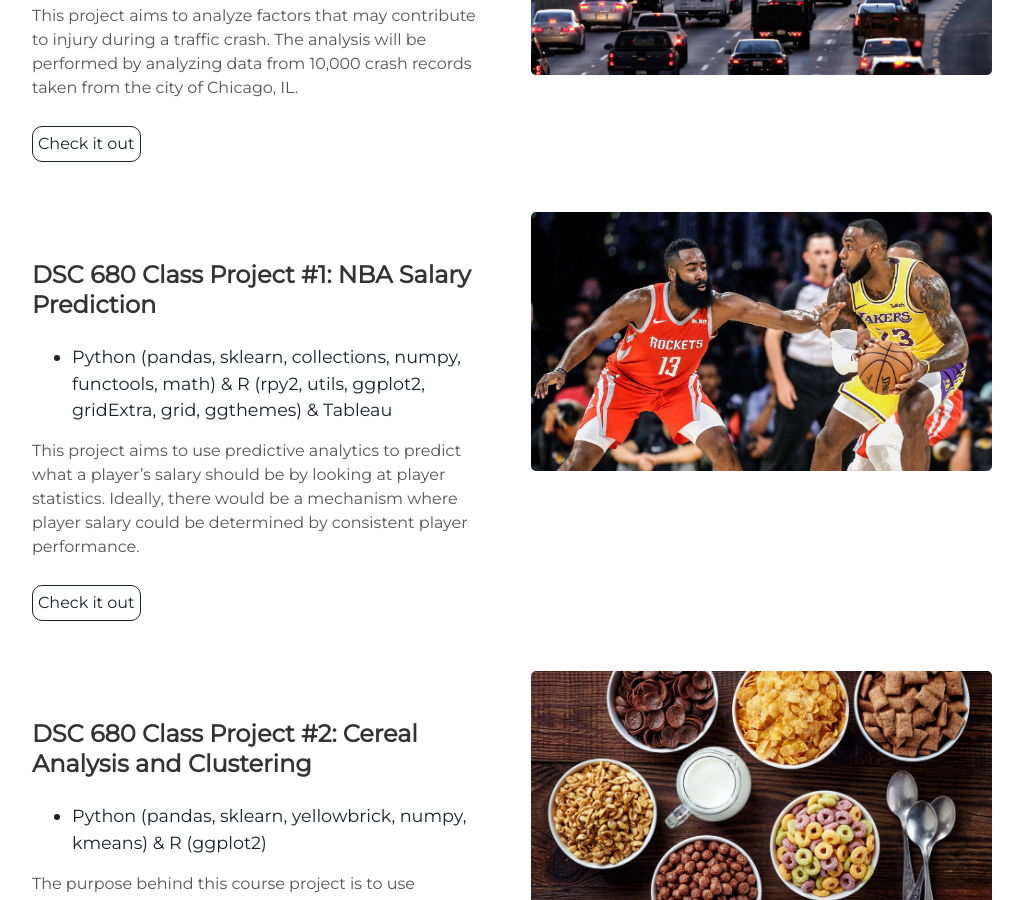
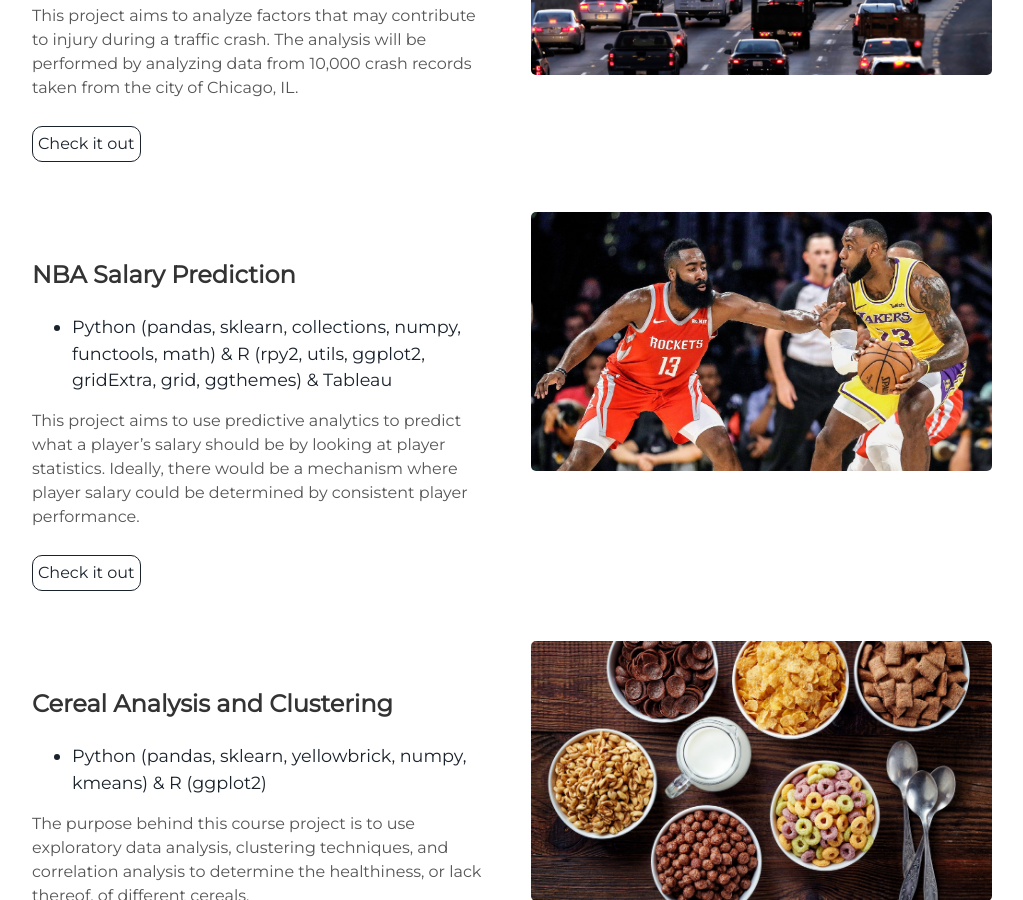
Before and after one commit to Jonathan813/Portfolio, a Jekyll site: the page built from index.html, in a window 1280 px wide and 900 px high, scrolled down 4514 px. Shown: the whole window, without its empty margins (128-1151 px from the left). Built offline with Jekyll 4.4.1, drawn with Linux system fonts in a browser that asks for light colours; some of the changed text lies outside the part shown.

Commit message:
Updating files

```diff
--- a/_includes/about.html
+++ b/_includes/about.html
@@ -1,4 +1,4 @@
- <div class="user-details">
+ <div name="about" class="user-details">
   <h1> My Expertise</h1>
   <p>Programmer with 5+ years of experience with a demonstrated history of driving client solutions. Proficient in data analytics using Python and R. Interested in Machine Learning and problem-solving.</p>
 </div>
--- a/_includes/header.html
+++ b/_includes/header.html
@@ -9,8 +9,9 @@
         <a aria-label="My Github" target="_blank" href="#"><i class="icon fa fa-github-alt" aria-hidden="true"></i></a>
       </div>
       <div class="header-links">
-        <a class="link" href="#about" data-scroll>About Me</a>
-        <a class="link" href="#projects" data-scroll>Projects</a>
+        <a class="link" href="https://jonathan813.github.io/Portfolio/#about" data-scroll>About Me</a>
+        <a class="link" href="#projects" data-scroll>GitHub Repositories</a>
+        <a class="link" href="https://www.linkedin.com/in/jonathan-e-lawrence/" data-scroll>LinkedIn</a>
       </div>
   </div>
   <a class="down" href="#about" data-scroll><i class="icon fa fa-chevron-down" aria-hidden="true"></i></a>
--- a/_includes/projects.html
+++ b/_includes/projects.html
@@ -133,7 +133,7 @@
     <img alt="nba" src="{{ "/assets/img/nba.jpg" | prepend: site.baseurl }}" />
   </div>
   <div class="contents">
-    <h3>DSC 680 Class Project #1: NBA Salary Prediction</h3>
+    <h3>NBA Salary Prediction</h3>
     <ul>
       <li>Python (pandas, sklearn, collections, numpy, functools, math) & R (rpy2, utils, ggplot2, gridExtra, grid, ggthemes) & Tableau</li>
     </ul>
@@ -148,7 +148,7 @@
     <img alt="cereal" src="{{ "/assets/img/cereal.jpg" | prepend: site.baseurl }}" />
   </div>
   <div class="contents">
-    <h3>DSC 680 Class Project #2: Cereal Analysis and Clustering</h3>
+    <h3>Cereal Analysis and Clustering</h3>
     <ul>
       <li>Python (pandas, sklearn, yellowbrick, numpy, kmeans) & R (ggplot2)</li>
     </ul>
@@ -162,7 +162,7 @@
     <img alt="placeholder" src="{{ "/assets/img/Disaster.png" | prepend: site.baseurl }}" />
   </div>
   <div class="contents">
-    <h3>DSC 680 Class Project #3: Disaster Tweets</h3>
+    <h3>Disaster Tweets</h3>
     <ul>
       <li>Python (numpy, pandas, sklearn, BeautifulSoup, matplotlib, seaborn)</li>
     </ul>
```
Also changed, not shown: assets/img/LinkedIn.png (added).
